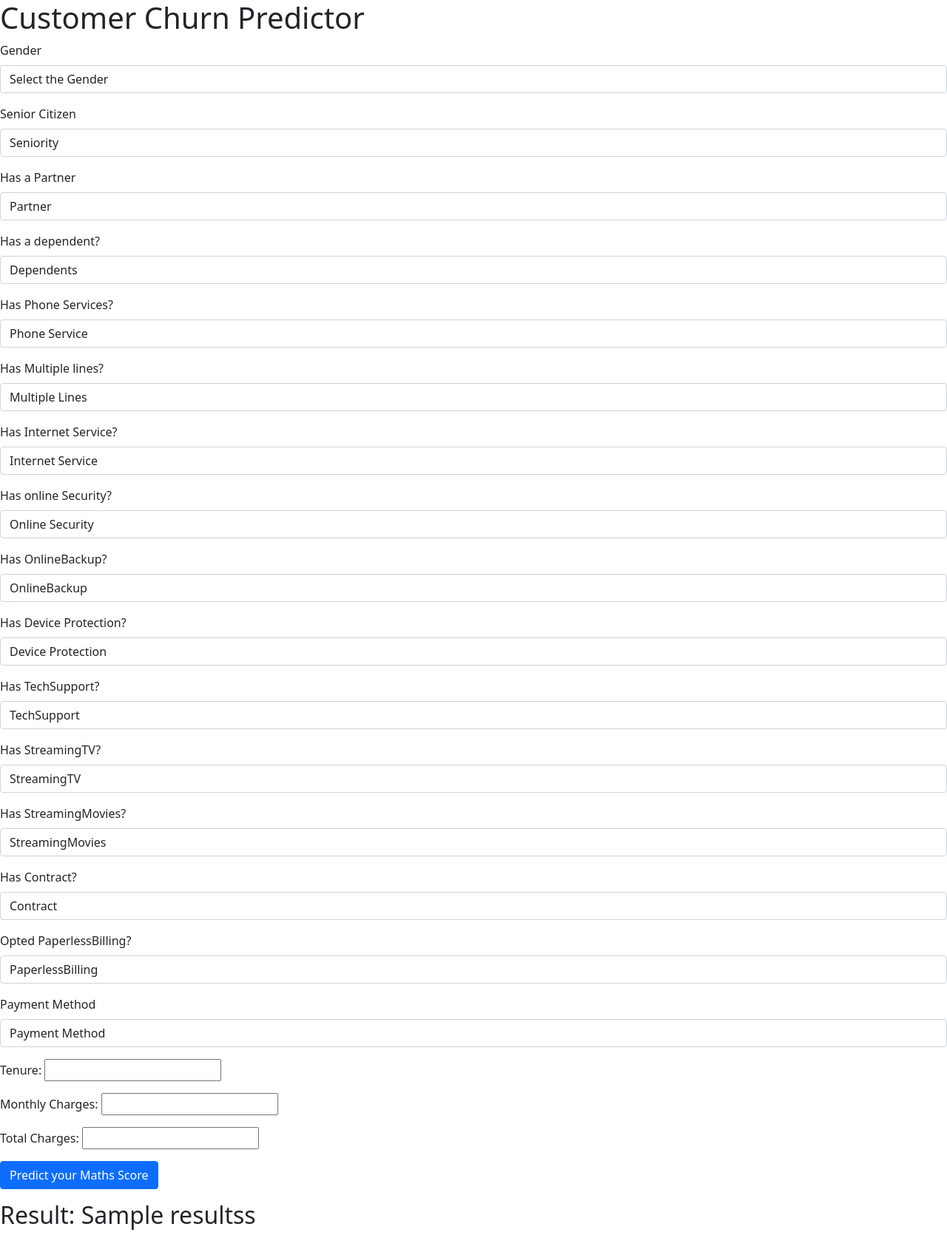
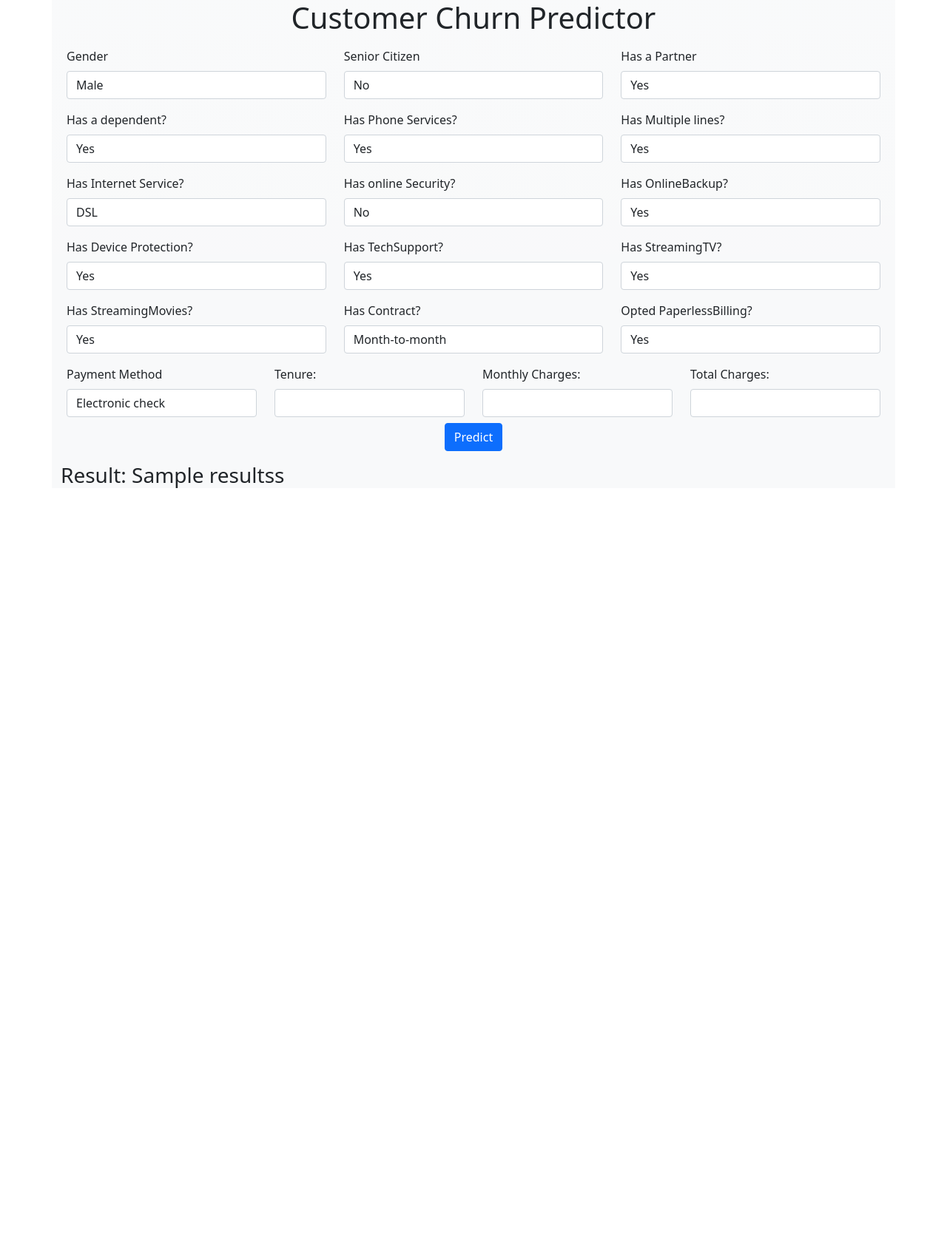
Before and after one commit to errolcostabir/Customer-Churn-Prediction, a Flask app: template templates/home.html in a window 1280 px wide. Shown: the whole page at 74% size. After the commit the page ends 660 px from the top, so only its background shows below. Run offline with Flask 3, Linux system fonts and the light colour scheme; the template is opened without the code that fills it: most values are stand-ins (such as "Sample title", 1, 10 or a date in 2020).

Commit message:
Completed Frontend

```diff
--- a/app.py
+++ b/app.py
@@ -48,7 +48,11 @@ def predict_datapoint():
         predict_pipeline=PredictPipeline()
         results=predict_pipeline.predict(pred_df)
         print(results)
-        return render_template('home.html',resultss=results[0])
+        if int(results[0])== 1:
+            results_txt="Customer will Churn"
+        else:
+            results_txt="Customer will not Churn"
+        return render_template('home.html',resultss=results_txt)
 
 
 if __name__=="__main__":
--- a/src/pipeline/predict_pipeline.py
+++ b/src/pipeline/predict_pipeline.py
@@ -45,11 +45,11 @@ class CustomData:
         ):
 
         self.gender=gender
-        self.SeniorCitizen=SeniorCitizen,
+        self.SeniorCitizen=SeniorCitizen
         self.Partner=Partner
         self.Dependents=Dependents
-        self.PhoneService=PhoneService,
-        self.MultipleLines=MultipleLines,
+        self.PhoneService=PhoneService
+        self.MultipleLines=MultipleLines
         self.InternetService=InternetService
         self.OnlineSecurity=OnlineSecurity
         self.OnlineBackup=OnlineBackup
--- a/templates/home.html
+++ b/templates/home.html
@@ -6,15 +6,15 @@
 </head>
 
 <body>
-    <div class="login">
-        <h1>Customer Churn Predictor</h1>
+    <div class="container bg-light bg-gradient">
+        <h1 class="text-center">Customer Churn Predictor</h1>
 
         <form action="{{ url_for('predict_datapoint')}}" method="post">
 
-            <div class="mb-3">
+            <div class="row p-2">
+                <div class="col">
                     <label class="form-label">Gender</label>
                     <select class="form-control" name="gender" placeholder="Enter you Gender" required>
-                    <option class="placeholder" selected disabled value="">Select the Gender</option>
                         <option value="Male">
                             Male
                         </option>
@@ -24,10 +24,9 @@
                     </select>
                 </div>
 
-            <div class="mb-3">
+                <div class="col">
                     <label class="form-label">Senior Citizen</label>
                     <select class="form-control" name="SeniorCitizen" placeholder="Senior Citizen?" required>
-                    <option class="placeholder" selected disabled value="">Seniority</option>
                         <option value=0>
                             No
                         </option>
@@ -37,10 +36,23 @@
                     </select>
                 </div>
 
-            <div class="mb-3">
+                <div class="col">
                     <label class="form-label">Has a Partner</label>
                     <select class="form-control" name="Partner" placeholder="Has a partner?" required>
-                    <option class="placeholder" selected disabled value="">Partner</option>
+                        <option value="Yes">
+                            Yes
+                        </option>
+                        <option value="No">
+                            No
+                        </option>
+                    </select>
+                </div>
+            </div>
+
+            <div class="row p-2">
+                <div class="col">
+                    <label class="form-label">Has a dependent?</label>
+                    <select class="form-control" name="Dependents" placeholder="Has dependents?" required>
                         <option value="Yes">
                             Yes
                         </option>
@@ -50,10 +62,9 @@
                     </select>
                 </div>
 
-            <div class="mb-3">
-                <label class="form-label">Has a dependent?</label>
-                <select class="form-control" name="Dependents" placeholder="Has dependents?" required>
-                    <option class="placeholder" selected disabled value="">Dependents</option>
+                <div class="col">
+                    <label class="form-label">Has Phone Services? </label>
+                    <select class="form-control" name="PhoneService" placeholder="Has Phone Service?" required>
                         <option value="Yes">
                             Yes
                         </option>
@@ -63,23 +74,9 @@
                     </select>
                 </div>
 
-            <div class="mb-3">
-                <label class="form-label">Has Phone Services? </label>
-                <select class="form-control" name="PhoneService" placeholder="Has Phone Service?" required>
-                    <option class="placeholder" selected disabled value="">Phone Service</option>
-                    <option value="Yes">
-                        Yes
-                    </option>
-                    <option value="No">
-                        No
-                    </option>
-                </select>
-            </div>
-
-            <div class="mb-3">
+                <div class="col">
                     <label class="form-label">Has Multiple lines? </label>
                     <select class="form-control" name="MultipleLines" placeholder="Has Multiple lines?" required>
-                    <option class="placeholder" selected disabled value="">Multiple Lines</option>
                         <option value="Yes">
                             Yes
                         </option>
@@ -91,11 +88,12 @@
                         </option>
                     </select>
                 </div>
+            </div>
 
-            <div class="mb-3">
+            <div class="row p-2">
+                <div class="col">
                     <label class="form-label">Has Internet Service? </label>
                     <select class="form-control" name="InternetService" placeholder="Has Internet Service?" required>
-                    <option class="placeholder" selected disabled value="">Internet Service</option>
                         <option value="DSL">
                             DSL
                         </option>
@@ -108,10 +106,9 @@
                     </select>
                 </div>
 
-            <div class="mb-3">
+                <div class="col">
                     <label class="form-label">Has online Security? </label>
                     <select class="form-control" name="OnlineSecurity" placeholder="Has online Security? " required>
-                    <option class="placeholder" selected disabled value="">Online Security</option>
                         <option value="No">
                             No
                         </option>
@@ -124,10 +121,26 @@
                     </select>
                 </div>
 
-            <div class="mb-3">
+                <div class="col">
                     <label class="form-label">Has OnlineBackup? </label>
                     <select class="form-control" name="OnlineBackup" placeholder="Has OnlineBackup? " required>
-                    <option class="placeholder" selected disabled value="">OnlineBackup</option>
+                        <option value="Yes">
+                            Yes
+                        </option>
+                        <option value="No">
+                            No
+                        </option>
+                        <option value="No internet service">
+                            No internet service
+                        </option>
+                    </select>
+                </div>
+            </div>
+
+            <div class="row p-2">
+                <div class="col">
+                    <label class="form-label">Has Device Protection? </label>
+                    <select class="form-control" name="DeviceProtection" placeholder="Has Device Protection?" required>
                         <option value="Yes">
                             Yes
                         </option>
@@ -140,10 +153,9 @@
                     </select>
                 </div>
 
-            <div class="mb-3">
-                <label class="form-label">Has Device Protection? </label>
-                <select class="form-control" name="DeviceProtection" placeholder="Has Device Protection?" required>
-                    <option class="placeholder" selected disabled value="">Device Protection</option>
+                <div class="col">
+                    <label class="form-label">Has TechSupport? </label>
+                    <select class="form-control" name="TechSupport" placeholder="Has TechSupport?" required>
                         <option value="Yes">
                             Yes
                         </option>
@@ -156,10 +168,26 @@
                     </select>
                 </div>
 
-            <div class="mb-3">
-                <label class="form-label">Has TechSupport? </label>
-                <select class="form-control" name="TechSupport" placeholder="Has TechSupport?" required>
-                    <option class="placeholder" selected disabled value="">TechSupport</option>
+                <div class="col">
+                    <label class="form-label">Has StreamingTV? </label>
+                    <select class="form-control" name="StreamingTV" placeholder="Has StreamingTV?" required>
+                        <option value="Yes">
+                            Yes
+                        </option>
+                        <option value="No">
+                            No
+                        </option>
+                        <option value="No internet service">
+                            No internet service
+                        </option>
+                    </select>
+                </div>
+            </div>
+
+            <div class="row p-2">
+                <div class="col">
+                    <label class="form-label">Has StreamingMovies? </label>
+                    <select class="form-control" name="StreamingMovies" placeholder="Has StreamingMovies?" required>
                         <option value="Yes">
                             Yes
                         </option>
@@ -172,42 +200,9 @@
                     </select>
                 </div>
 
-            <div class="mb-3">
-                <label class="form-label">Has StreamingTV? </label>
-                <select class="form-control" name="StreamingTV" placeholder="Has StreamingTV?" required>
-                    <option class="placeholder" selected disabled value="">StreamingTV</option>
-                    <option value="Yes">
-                        Yes
-                    </option>
-                    <option value="No">
-                        No
-                    </option>
-                    <option value="No internet service">
-                        No internet service
-                    </option>
-                </select>
-            </div>
-
-            <div class="mb-3">
-                <label class="form-label">Has StreamingMovies? </label>
-                <select class="form-control" name="StreamingMovies" placeholder="Has StreamingMovies?" required>
-                    <option class="placeholder" selected disabled value="">StreamingMovies</option>
-                    <option value="Yes">
-                        Yes
-                    </option>
-                    <option value="No">
-                        No
-                    </option>
-                    <option value="No internet service">
-                        No internet service
-                    </option>
-                </select>
-            </div>
-
-            <div class="mb-3">
+                <div class="col">
                     <label class="form-label">Has Contract? </label>
                     <select class="form-control" name="Contract" placeholder="Has Contract?" required>
-                    <option class="placeholder" selected disabled value="">Contract</option>
                         <option value="Month-to-month">
                             Month-to-month
                         </option>
@@ -220,10 +215,9 @@
                     </select>
                 </div>
 
-            <div class="mb-3">
+                <div class="col">
                     <label class="form-label">Opted PaperlessBilling?</label>
                     <select class="form-control" name="PaperlessBilling" placeholder="Opted PaperlessBilling?" required>
-                    <option class="placeholder" selected disabled value="">PaperlessBilling</option>
                         <option value="Yes">
                             Yes
                         </option>
@@ -232,11 +226,12 @@
                         </option>
                     </select>
                 </div>
+            </div>
 
-            <div class="mb-3">
+            <div class="row p-2">
+                <div class="col">
                     <label class="form-label">Payment Method</label>
                     <select class="form-control" name="PaymentMethod" placeholder="Payment Method" required>
-                    <option class="placeholder" selected disabled value="">Payment Method</option>
                         <option value="Electronic check">
                             Electronic check
                         </option>
@@ -252,30 +247,30 @@
                     </select>
                 </div>
 
-            <div class="mb-3">
-                <label>Tenure:</label>
-                <input type="number" id="tenure" name="tenure">
+                <div class="col">
+                    <label class="form-label">Tenure:</label>
+                    <input type="number" id="tenure" name="tenure" class="form-control">
                 </div>
 
-            <div class="mb-3">
-                <label>Monthly Charges:</label>
-                <input type="number" id="MonthlyCharges" name="MonthlyCharges">
+                <div class="col">
+                    <label class="form-label">Monthly Charges:</label>
+                    <input type="number" id="MonthlyCharges" name="MonthlyCharges" class="form-control">
                 </div>
 
-            <div class="mb-3">
-                <label>Total Charges:</label>
-                <input type="number" id="TotalCharges" name="TotalCharges" >
+                <div class="col">
+                    <label class="form-label">Total Charges:</label>
+                    <input type="number" id="TotalCharges" name="TotalCharges" class="form-control">
                 </div>
-
-
-            <div class="mb-3">
-                <input class="btn btn-primary" type="submit" value="Predict your Maths Score" required />
+            </div>
+            <div class="text-center">
+                <input class="btn btn-primary" type="submit" value="Predict" required />
             </div>
         </form>
 
-        <h2>
-            Result: {{resultss}}
-        </h2>
+        <h3>
+            Result:
+            <span> {{resultss}} </span>
+        </h3>
 
         <body>
 
```
Also changed, not shown: 9 other files. Lines whose indentation alone changed are shown as unchanged.
